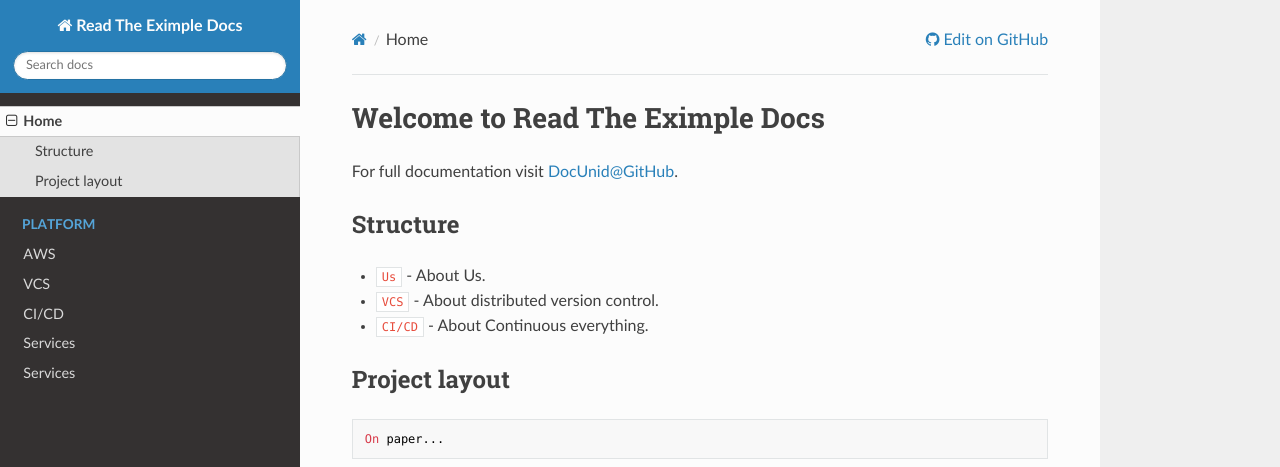
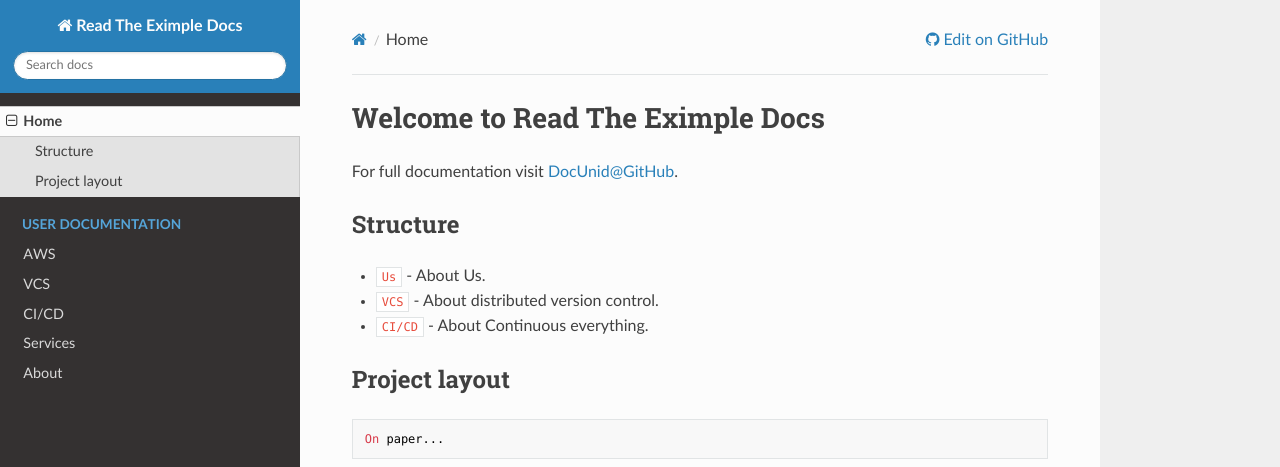
Before and after one commit to docunid/readthemanuals.md, an MkDocs documentation site: the page built from docs/index.md, in a window 1280 px wide. Shown: the top 467 px of the page. Built offline with MkDocs 1.6.1, drawn with Linux system fonts in a browser that asks for light colours; nearby versions of some CDN libraries; old or Windows-style settings are respelled for this version of MkDocs.

Commit message:
Update mkdocs.yml

```diff
--- a/mkdocs.yml
+++ b/mkdocs.yml
@@ -2,10 +2,10 @@ site_name: Read The Eximple Docs
 repo_url: https://github.com/docunid/readthemanuals.md/
 pages:
 - Home: index.md
-- Platform:
+- USER DOCUMENTATION:
    - 'AWS': 'aws/index.md'
    - 'VCS': 'vcs/index.md'
    - 'CI/CD': 'cicd/index.md'
-- Services: about.md
+- Services: services.md
 - About: about.md
 theme: readthedocs
```
